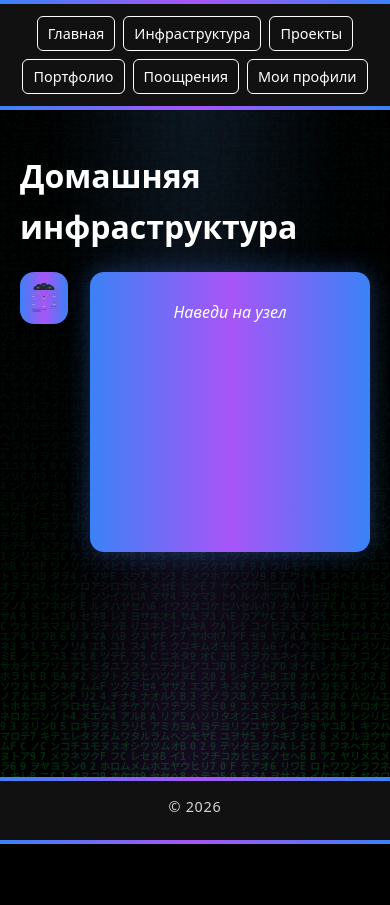
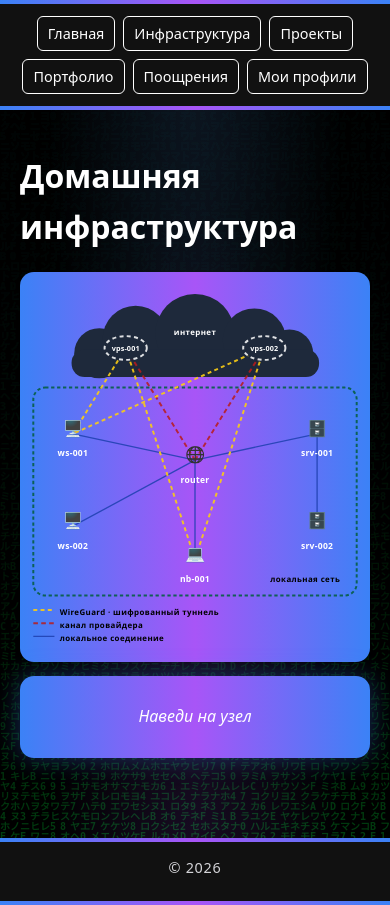
Before and after one commit to ts19830409/my_site, a Django app: page /lab/ in a window 390 px wide. Before the commit the page ends 844 px from the top, so only its background shows below. Run offline with Django 5.2, Linux system fonts and the light colour scheme.

Commit message:
Fix mobile layout on /lab/: re-assert one-column grid after base lab rules

```diff
--- a/static/css/style.css
+++ b/static/css/style.css
@@ -661,3 +661,19 @@ footer {
 .lab-pic--router {
     filter: grayscale(1) brightness(0.35);
 }
+
+/* ═══ lab: мобильная раскладка (позже базовых lab-правил, побеждает по каскаду) ═══ */
+@media (max-width: 560px) {
+    .lab-wrap {
+        grid-template-columns: 1fr;
+        gap: 14px;
+    }
+
+    .lab-map {
+        max-width: 100%;
+    }
+
+    .lab-detail {
+        min-height: 0;
+    }
+}
```
